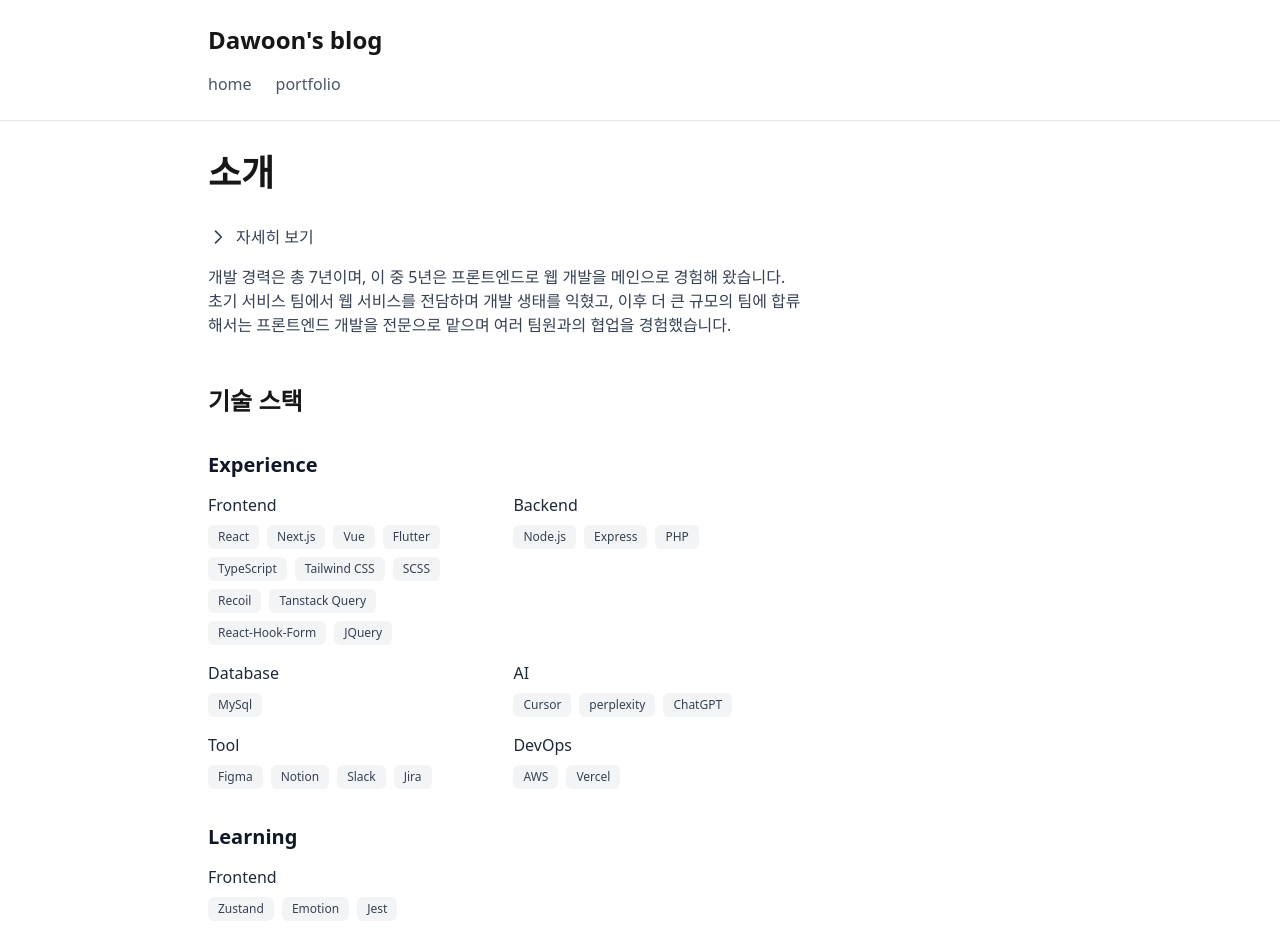
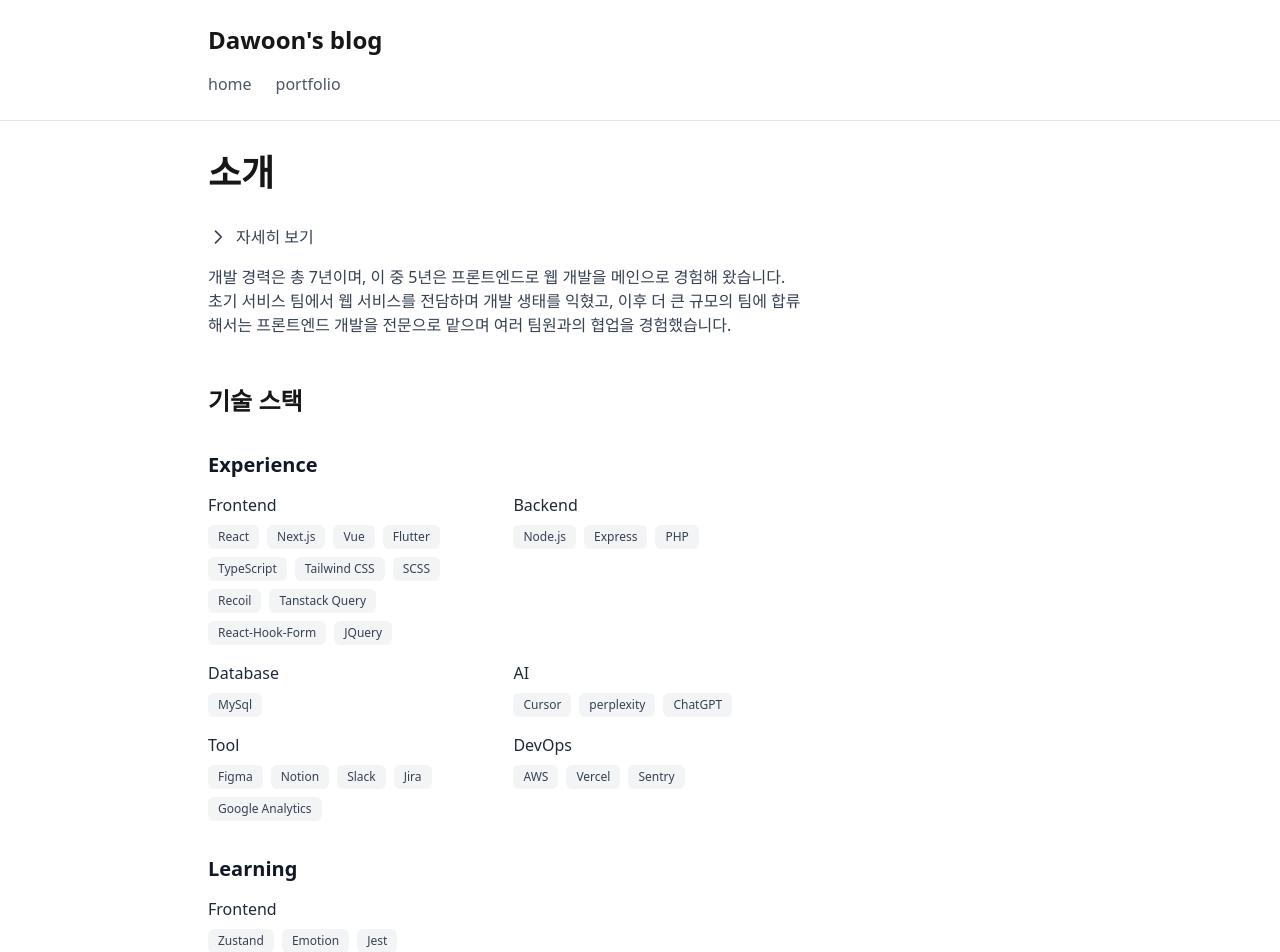
Before and after one commit to hec8897/blog, a Next.js app: page /blog/about in a window 1280 px wide. Shown: the top 952 px of the page. Built offline with nearby package versions, Linux system fonts and the light colour scheme.

Commit message:
feat: update contact and tech stack sections
- Made GitHub link clickable in the Contact section
- Added Google Analytics to the Tools category in the TechStack section
- Included Sentry in the DevOps category

```diff
--- a/components/about/Contact.tsx
+++ b/components/about/Contact.tsx
@@ -7,7 +7,15 @@
       </p>
       <div className="mt-4 space-y-2">
         <p className="text-gray-600">Email: hec8897@naver.con</p>
-        <p className="text-gray-600">GitHub: github.com/hec8897</p>
+        <p className="text-gray-600">
+          GitHub:
+          <a
+            className="underline"
+            target="_blank"
+            href="https://github.com/hec8897">
+            github.com/hec8897
+          </a>
+        </p>
         <p className="text-gray-600">Phone: 010-2386-6487</p>
       </div>
     </section>
--- a/components/about/TechStack.tsx
+++ b/components/about/TechStack.tsx
@@ -19,8 +19,11 @@
     { category: "Backend", items: ["Node.js", "Express", "PHP"] },
     { category: "Database", items: ["MySql"] },
     { category: "AI", items: ["Cursor", "perplexity", "ChatGPT"] },
-    { category: "Tool", items: ["Figma", "Notion", "Slack", "Jira"] },
-    { category: "DevOps", items: ["AWS", "Vercel"] },
+    {
+      category: "Tool",
+      items: ["Figma", "Notion", "Slack", "Jira", "Google Analytics"],
+    },
+    { category: "DevOps", items: ["AWS", "Vercel", "Sentry"] },
   ];
 
   const learningTech = [
```
